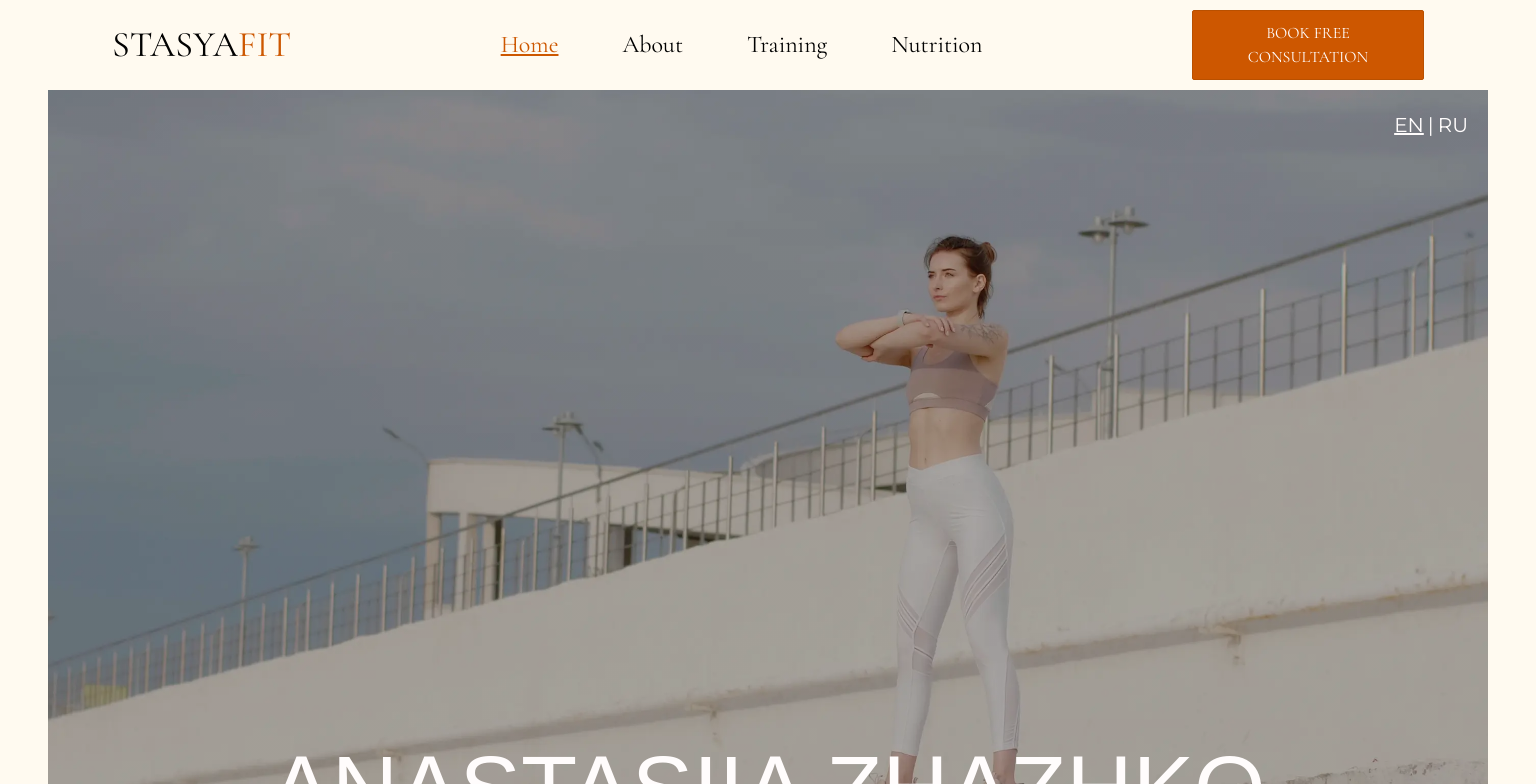
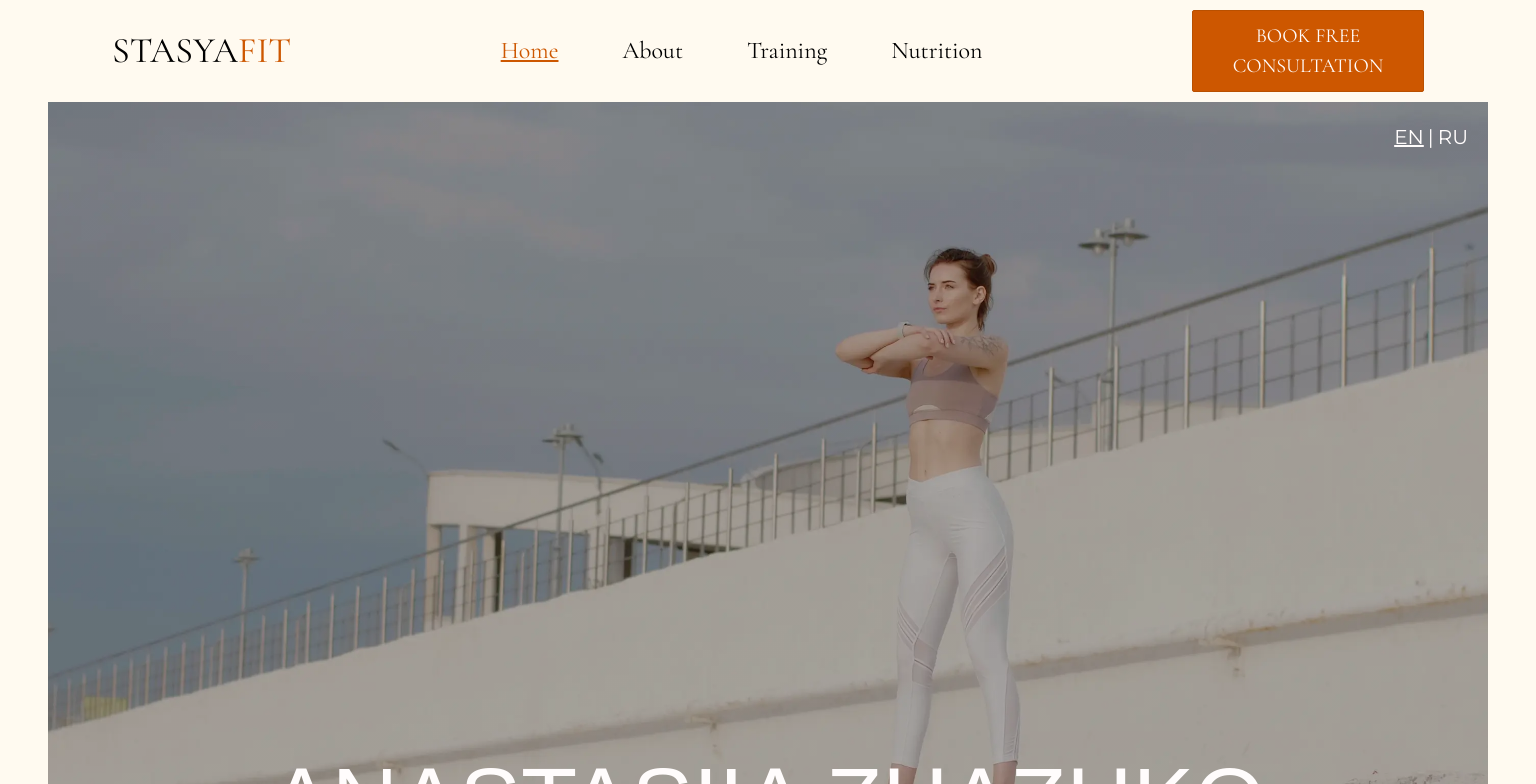
Before and after one commit to Maliuk-Olexandr/stasya-fit, a Next.js app: page /en in a window 1536 px wide. Shown: the top 784 px of the page. Built offline with nearby package versions, Linux system fonts and the light colour scheme; a web font is replaced by a local one.

Commit message:
style: adjust font size in LinkButton for better responsiveness

```diff
--- a/modules/components/ui/LinkButton/LinkButton.module.css
+++ b/modules/components/ui/LinkButton/LinkButton.module.css
@@ -17,7 +17,5 @@
 @media screen and (min-width: 1440px) {
   .link {
     padding: 10px 28px;
-    font-size: 1rem;
-
   }
 }
```
